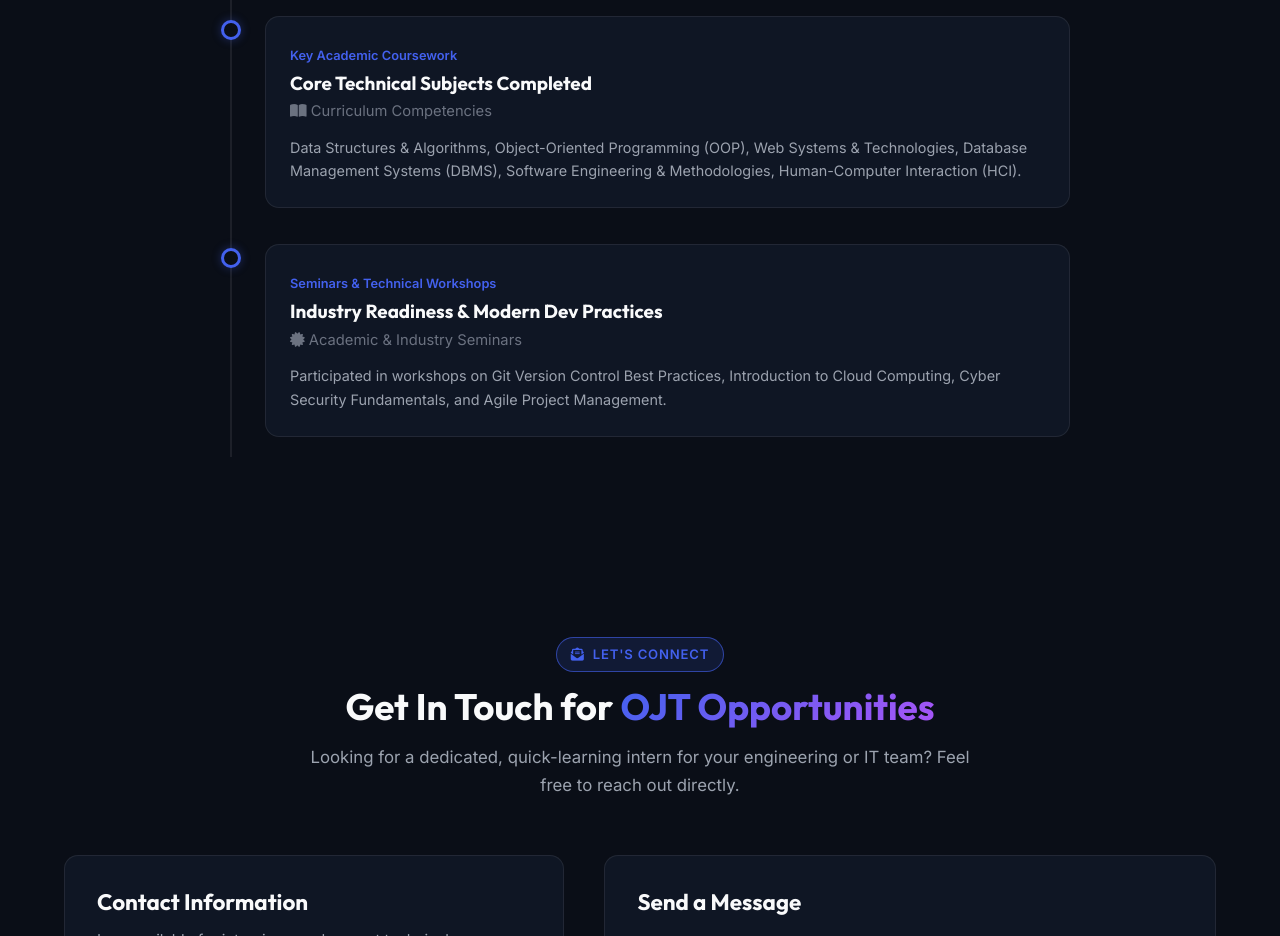
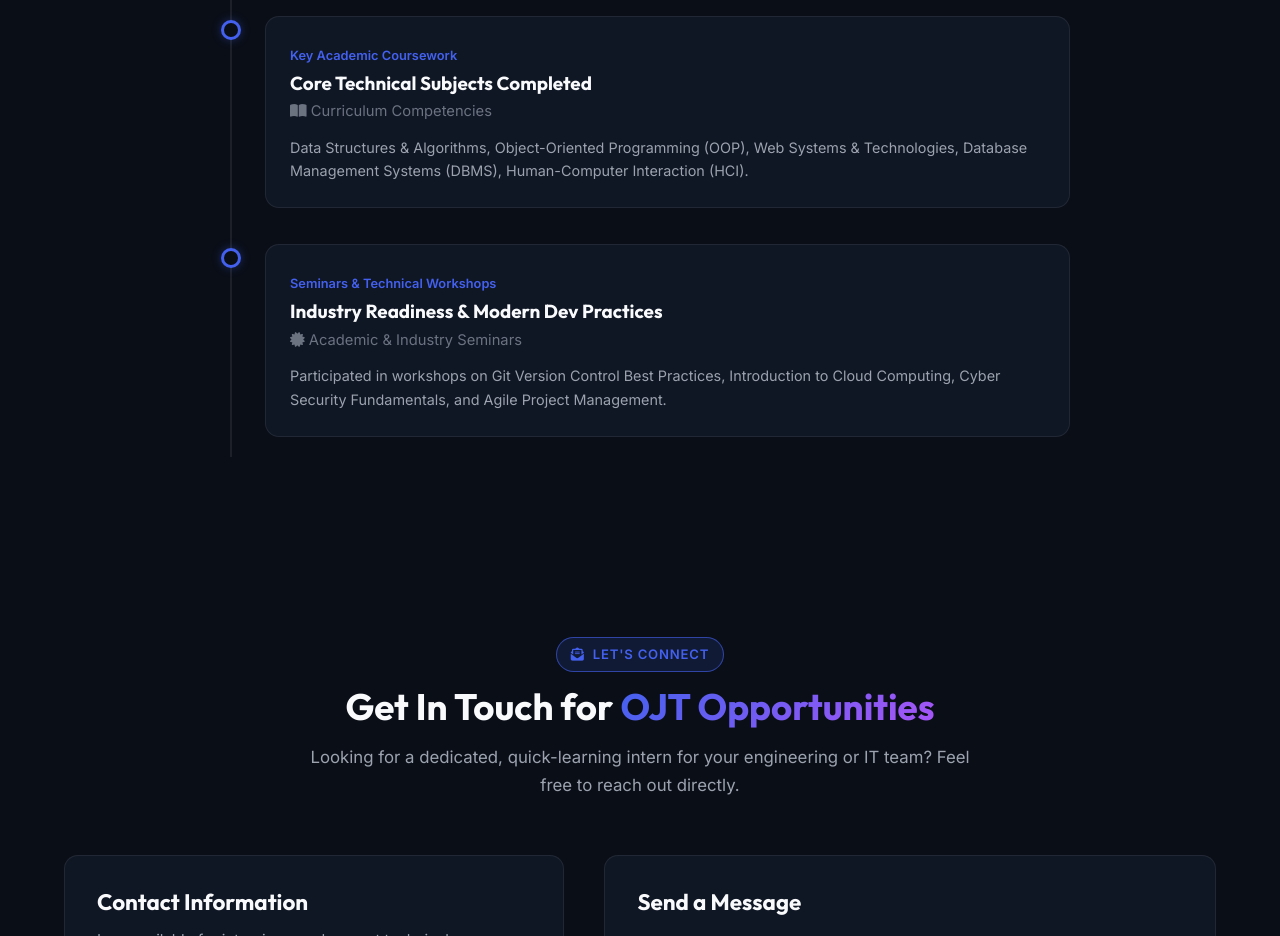
Before and after one commit to princejohnbundalan1-debug/Portfolio, a plain HTML site: page index.html in a window 1280 px wide. Shown: the part 5800-6736 px from the top of the page. Drawn offline with Linux system fonts and the light colour scheme.

Commit message:
Update portfolio

```diff
--- a/index.html
+++ b/index.html
@@ -747,7 +747,7 @@
               <div class="timeline-institution"><i class="fa-solid fa-book-open"></i> Curriculum Competencies</div>
               <p class="timeline-desc">
                 Data Structures &amp; Algorithms, Object-Oriented Programming (OOP), Web Systems &amp; Technologies,
-                Database Management Systems (DBMS), Software Engineering &amp; Methodologies, Human-Computer Interaction
+                Database Management Systems (DBMS), Human-Computer Interaction
                 (HCI).
               </p>
             </div>
```
